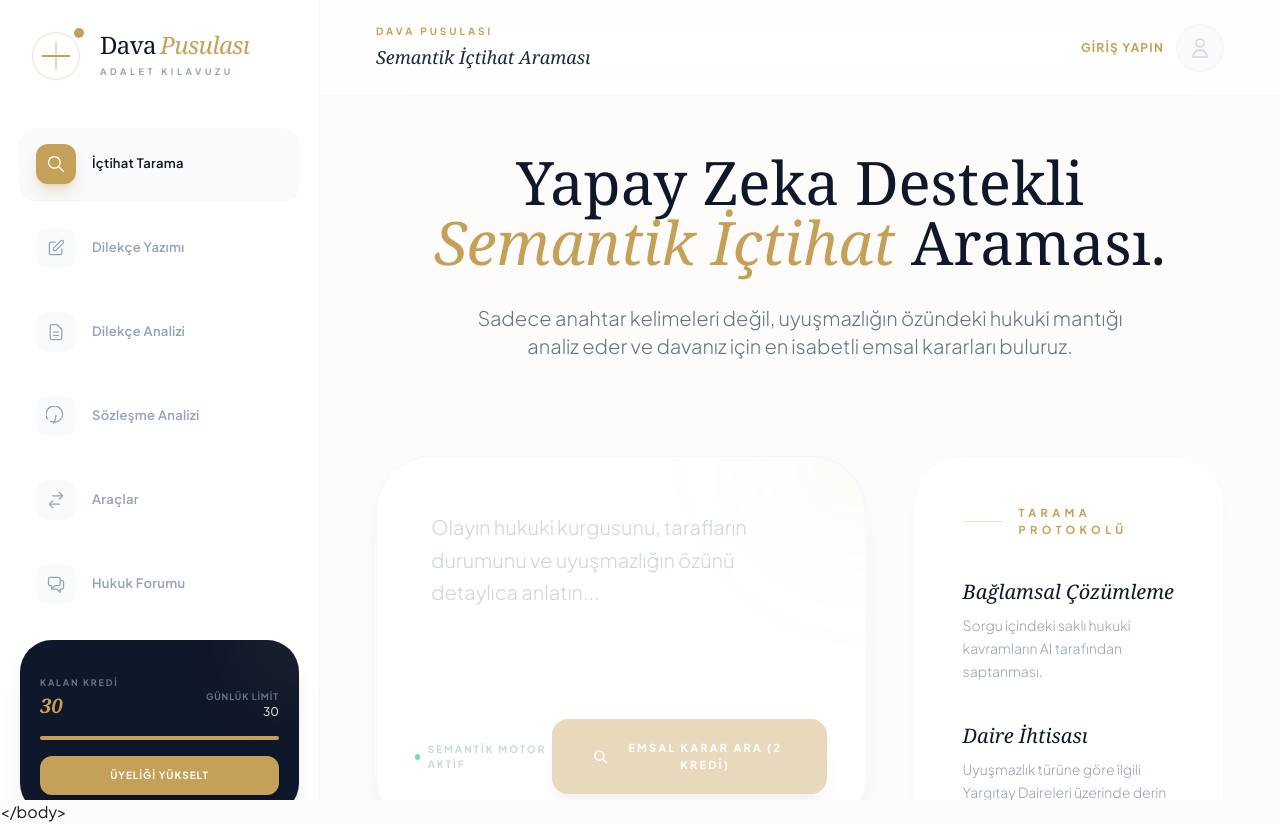
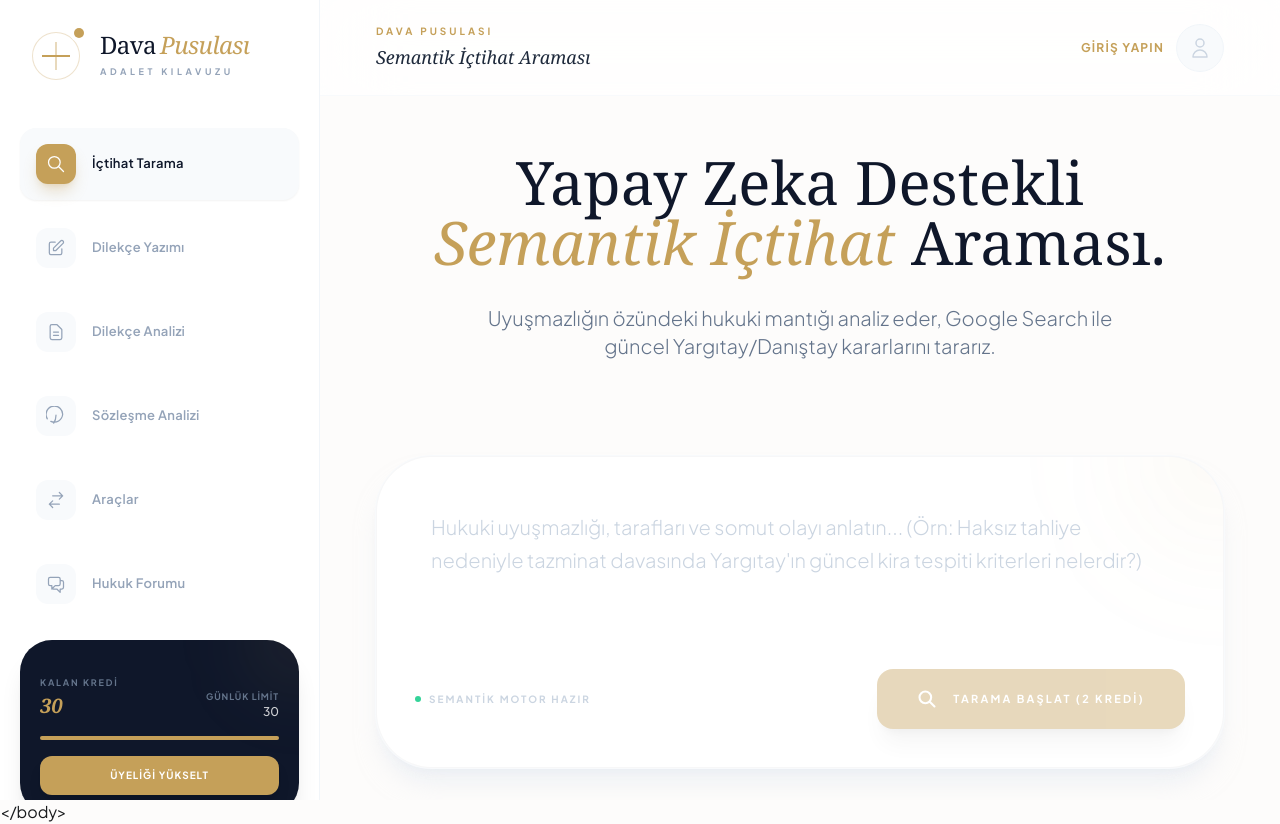
Before and after one commit to avefesavran-ux/dava-pusulasi, a React (Vite) app: page / in a window 1280 px wide. Built offline with nearby package versions, Linux system fonts and the light colour scheme.

Commit message:
Update SearchComponent.tsx

```diff
--- a/components/SearchComponent.tsx
+++ b/components/SearchComponent.tsx
@@ -1,7 +1,6 @@
 
 import React, { useState } from 'react';
 import { performSemanticSearch } from '../services/geminiService';
-import { CaseResult } from '../types';
 
 interface SearchComponentProps {
   deductCredit: (amount?: number) => void;
@@ -11,28 +10,39 @@ interface SearchComponentProps {
 const SearchComponent: React.FC<SearchComponentProps> = ({ deductCredit, creditsRemaining }) => {
   const [query, setQuery] = useState('');
   const [loading, setLoading] = useState(false);
-  const [results, setResults] = useState<CaseResult[]>([]);
+  const [report, setReport] = useState<string | null>(null);
   const [error, setError] = useState('');
 
   const handleSearch = async (e: React.FormEvent) => {
     e.preventDefault();
-    if (!query.trim() || creditsRemaining < 2) return;
+    if (!query.trim()) return;
+    if (creditsRemaining < 2) {
+        setError('Yetersiz kredi. Günlük limitiniz dolmuş görünüyor.');
+        return;
+    }
 
     setLoading(true);
+    setReport(null);
     setError('');
+
     try {
       const data = await performSemanticSearch(query);
-      setResults(data);
+      if (!data || data.length < 50) {
+        throw new Error("Yetersiz sonuç.");
+      }
+      setReport(data);
       deductCredit(2);
     } catch (err) {
-      setError('Arama sırasında bir hata oluştu. Lütfen tekrar deneyin.');
+      setError('İçtihat veri tabanına erişilirken bir hata oluştu. Lütfen sorgunuzu biraz daha detaylandırarak tekrar deneyin.');
     } finally {
       setLoading(false);
     }
   };
 
-  const copyToClipboard = (text: string) => {
-    navigator.clipboard.writeText(text);
+  const copyToClipboard = () => {
+    if (!report) return;
+    navigator.clipboard.writeText(report);
+    alert('İçtihat raporu panoya kopyalandı.');
   };
 
   return (
@@ -43,134 +53,96 @@ const SearchComponent: React.FC<SearchComponentProps> = ({ deductCredit, credits
           Yapay Zeka Destekli <span className="italic text-[#C5A059]">Semantik İçtihat</span> Araması.
         </h2>
         <p className="text-lg lg:text-xl text-slate-500 font-light leading-relaxed max-w-2xl mx-auto">
-          Sadece anahtar kelimeleri değil, uyuşmazlığın özündeki hukuki mantığı analiz eder ve davanız için en isabetli emsal kararları buluruz.
+          Uyuşmazlığın özündeki hukuki mantığı analiz eder, Google Search ile güncel Yargıtay/Danıştay kararlarını tararız.
         </p>
       </div>
 
-      {/* Interface Grid */}
-      <div className="grid grid-cols-1 lg:grid-cols-5 gap-12 items-start max-w-6xl mx-auto">
-        {/* Search Input Area */}
-        <div className="lg:col-span-3 space-y-8">
-          <div className="luxury-card rounded-[3.5rem] p-1.5 bg-white shadow-xl shadow-slate-200/50 hover:shadow-2xl hover:shadow-[#C5A059]/5 transition-all duration-700 ring-1 ring-slate-50 relative overflow-hidden">
+      {/* Interface Area */}
+      <div className="max-w-6xl mx-auto">
+        <div className="luxury-card rounded-[3.5rem] p-1.5 bg-white shadow-xl shadow-slate-200/50 hover:shadow-2xl hover:shadow-[#C5A059]/5 transition-all duration-700 ring-1 ring-slate-50 relative overflow-hidden mb-12">
           <div className="absolute top-0 right-0 w-48 h-48 bg-[#C5A059]/5 rounded-full -mr-24 -mt-24 blur-3xl" aria-hidden="true"></div>
           <form onSubmit={handleSearch} className="relative z-10">
-              <label htmlFor="semantic-search" className="sr-only">Hukuki olay özeti veya uyuşmazlık detayı girin</label>
             <textarea
-                id="semantic-search"
               value={query}
               onChange={(e) => setQuery(e.target.value)}
-                placeholder="Olayın hukuki kurgusunu, tarafların durumunu ve uyuşmazlığın özünü detaylıca anlatın..."
-                className="w-full p-12 pr-12 rounded-[3.3rem] bg-transparent focus:outline-none min-h-[250px] text-xl font-light placeholder:text-slate-300 transition-all border-none resize-none leading-relaxed"
+              placeholder="Hukuki uyuşmazlığı, tarafları ve somut olayı anlatın... (Örn: Haksız tahliye nedeniyle tazminat davasında Yargıtay'ın güncel kira tespiti kriterleri nelerdir?)"
+              className="w-full p-12 pr-12 rounded-[3.3rem] bg-transparent focus:outline-none min-h-[200px] text-xl font-light placeholder:text-slate-300 transition-all border-none resize-none leading-relaxed"
             />
             <div className="p-8 pt-0 flex justify-between items-center">
                <div className="flex gap-4">
                   <span className="flex items-center gap-2 text-[10px] uppercase font-black text-slate-300 tracking-[0.2em]">
-                      <span className="w-1.5 h-1.5 bg-emerald-400 rounded-full animate-pulse"></span>
-                      Semantik Motor Aktif
+                    <span className={`w-1.5 h-1.5 rounded-full ${loading ? 'bg-[#C5A059] animate-ping' : 'bg-emerald-400'}`}></span>
+                    {loading ? 'Yüksek Mahkeme Kararları Taranıyor...' : 'Semantik Motor Hazır'}
                   </span>
                </div>
                <button
                  type="submit"
-                   disabled={loading || !query.trim() || creditsRemaining < 2}
-                   className="px-10 py-5 bg-[#C5A059] text-white font-black rounded-2xl shadow-xl hover:bg-slate-900 transition-all duration-500 disabled:opacity-40 disabled:cursor-not-allowed flex items-center justify-center gap-4 text-[11px] tracking-[0.2em] uppercase active:scale-95 border border-[#C5A059]/30"
+                 disabled={loading || !query.trim()}
+                 className="px-10 py-5 bg-[#C5A059] text-white font-black rounded-2xl shadow-xl hover:bg-slate-900 transition-all duration-500 disabled:opacity-40 flex items-center justify-center gap-4 text-[11px] tracking-[0.2em] uppercase active:scale-95"
                >
                  {loading ? (
-                      <svg className="animate-spin h-5 w-5" viewBox="0 0 24 24" aria-hidden="true"><circle className="opacity-25" cx="12" cy="12" r="10" stroke="currentColor" strokeWidth="4" fill="none"></circle><path className="opacity-75" fill="currentColor" d="M4 12a8 8 0 018-8V0C5.373 0 0 5.373 0 12h4zm2 5.291A7.962 7.962 0 014 12H0c0 3.042 1.135 5.824 3 7.938l3-2.647z"></path></svg>
+                    <svg className="animate-spin h-5 w-5" viewBox="0 0 24 24"><circle className="opacity-25" cx="12" cy="12" r="10" stroke="currentColor" strokeWidth="4" fill="none"></circle><path className="opacity-75" fill="currentColor" d="M4 12a8 8 0 018-8V0C5.373 0 0 5.373 0 12h4zm2 5.291A7.962 7.962 0 014 12H0c0 3.042 1.135 5.824 3 7.938l3-2.647z"></path></svg>
                  ) : (
-                      <svg className="w-5 h-5" fill="none" stroke="currentColor" viewBox="0 0 24 24" aria-hidden="true"><path strokeLinecap="round" strokeLinejoin="round" strokeWidth="2.5" d="M21 21l-6-6m2-5a7 7 0 11-14 0 7 7 0 0114 0z" /></svg>
+                    <svg className="w-5 h-5" fill="none" stroke="currentColor" viewBox="0 0 24 24"><path strokeLinecap="round" strokeLinejoin="round" strokeWidth="2.5" d="M21 21l-6-6m2-5a7 7 0 11-14 0 7 7 0 0114 0z" /></svg>
                  )}
-                   <span className="font-bold">Emsal Karar Ara (2 Kredi)</span>
+                 <span>Tarama Başlat (2 Kredi)</span>
                </button>
             </div>
           </form>
         </div>
-        </div>
-
-        {/* Methodology Sidebar */}
-        <aside className="lg:col-span-2 space-y-10" aria-label="Tarama Yöntemimiz">
-          <div className="luxury-card rounded-[3rem] p-12 space-y-10 border border-slate-50">
-            <h5 className="text-[11px] uppercase tracking-[0.4em] font-black text-[#C5A059] flex items-center gap-4">
-              <span className="w-12 h-[1px] bg-[#C5A059]/30"></span>
-              Tarama Protokolü
-            </h5>
-            <div className="space-y-10">
-              {[
-                { title: 'Bağlamsal Çözümleme', desc: 'Sorgu içindeki saklı hukuki kavramların AI tarafından saptanması.' },
-                { title: 'Daire İhtisası', desc: 'Uyuşmazlık türüne göre ilgili Yargıtay Daireleri üzerinde derin odak.' },
-                { title: 'Güncellik Denetimi', desc: 'İçtihatların yürürlükteki mevzuat ile uyumluluk kontrolü.' }
-              ].map((item, i) => (
-                <div key={i} className="group cursor-default">
-                  <p className="font-serif italic text-xl text-slate-900 mb-2 group-hover:text-[#C5A059] transition-colors duration-500">{item.title}</p>
-                  <p className="text-sm text-slate-400 font-light leading-relaxed">{item.desc}</p>
-                </div>
-              ))}
-            </div>
-          </div>
-        </aside>
-      </div>
 
         {error && (
-        <div className="max-w-4xl mx-auto p-6 bg-red-50 text-red-800 rounded-3xl border border-red-100/50 text-sm text-center reveal" role="alert">
+          <div className="p-6 bg-red-50 text-red-800 rounded-3xl border border-red-100/50 text-sm text-center mb-12 animate-pulse">
             {error}
           </div>
         )}
 
-      {/* Results Section */}
-      <section className="max-w-6xl mx-auto space-y-16" aria-label="Arama Sonuçları">
-        {results.length > 0 && (
-          <div className="flex items-center gap-6 px-4">
-            <h3 className="text-[11px] uppercase tracking-[0.6em] font-black text-slate-900">Bulgular & Emsaller</h3>
-            <div className="flex-1 h-[1px] bg-gradient-to-r from-slate-100 via-[#C5A059]/20 to-slate-100"></div>
+        {/* Report Result Section */}
+        {report && (
+          <div className="space-y-12 reveal">
+            <div className="flex items-center justify-between px-8">
+              <h3 className="text-[11px] uppercase tracking-[0.6em] font-black text-slate-900">🔍 Semantik İçtihat Raporu</h3>
+              <button
+                onClick={copyToClipboard}
+                className="text-[10px] uppercase font-bold text-[#C5A059] hover:underline tracking-widest"
+              >
+                Raporu Kopyala
+              </button>
+            </div>
+
+            <article className="luxury-card p-16 lg:p-24 rounded-[4rem] bg-white relative overflow-hidden">
+               <div className="absolute top-0 right-0 w-64 h-64 bg-slate-50 rounded-full -mr-32 -mt-32 blur-3xl opacity-50"></div>
+               <div className="relative z-10 prose prose-slate max-w-none">
+                  <div className="font-serif text-xl lg:text-2xl leading-[1.9] text-slate-800 whitespace-pre-wrap text-justify selection:bg-[#C5A059]/20">
+                    {report}
+                  </div>
+               </div>
+
+               <div className="mt-20 pt-10 border-t border-slate-50 text-center">
+                  <p className="text-[10px] text-slate-400 font-light italic max-w-lg mx-auto leading-relaxed">
+                    ⚠️ Bu rapor yapay zeka tarafından Google Search verileri kullanılarak hazırlanmış bir ön mütalaadır. Karar numaralarını resmi kaynaklardan teyit etmeniz önerilir.
+                  </p>
+               </div>
+            </article>
           </div>
         )}
 
-        <div className="grid grid-cols-1 gap-12">
-          {results.map((item, idx) => (
-            <article key={item.id || idx} className="luxury-card p-14 rounded-[4rem] reveal group hover:border-[#C5A059]/20 transition-all duration-700 bg-white">
-              <div className="flex flex-col lg:flex-row justify-between items-start gap-12 mb-12">
-                <div className="space-y-6">
-                  <span className="inline-block px-5 py-2 bg-[#C5A059]/5 text-[#C5A059] text-[10px] font-bold rounded-full uppercase tracking-[0.2em] border border-[#C5A059]/10">
-                    {item.court}
-                  </span>
-                  <h4 className="text-3xl lg:text-5xl font-serif text-slate-900 group-hover:text-[#C5A059] transition-colors duration-700 leading-tight">
-                    {item.basisNo} <span className="text-slate-200 mx-2 font-light">/</span> {item.decisionNo}
-                  </h4>
-                  <div className="flex items-center gap-6 text-xs text-slate-400 font-medium">
-                    <span className="flex items-center gap-2">
-                      <svg className="w-4 h-4" fill="none" stroke="currentColor" viewBox="0 0 24 24" aria-hidden="true"><path strokeLinecap="round" strokeLinejoin="round" strokeWidth="1.5" d="M8 7V3m8 4V3m-9 8h10M5 21h14a2 2 0 002-2V7a2 2 0 00-2-2H5a2 2 0 00-2 2v12a2 2 0 002 2z"/></svg>
-                      Karar Tarihi: {item.date || '—'}
-                    </span>
+        {/* Loading State Overlay (Optional enhancement) */}
+        {loading && (
+          <div className="text-center py-20 animate-pulse">
+            <div className="w-16 h-16 border-4 border-[#C5A059] border-t-transparent rounded-full mx-auto mb-8 animate-spin"></div>
+            <p className="font-serif italic text-2xl text-slate-400">Arşiv taranıyor, emsal kararlar analiz ediliyor...</p>
           </div>
+        )}
+
+        {/* Placeholder / Empty State */}
+        {!report && !loading && (
+          <div className="text-center py-20 opacity-20">
+            <svg className="w-20 h-20 mx-auto mb-6 text-slate-300" fill="none" stroke="currentColor" viewBox="0 0 24 24"><path strokeLinecap="round" strokeLinejoin="round" strokeWidth="1" d="M12 6.253v13m0-13C10.832 5.477 9.246 5 7.5 5S4.168 5.477 3 6.253v13C4.168 18.477 5.754 18 7.5 18s3.332.477 4.5 1.253m0-13C13.168 5.477 14.754 5 16.5 5c1.747 0 3.332.477 4.5 1.253v13C19.832 18.477 18.247 18 16.5 18c-1.746 0-3.332.477-4.5 1.253" /></svg>
+            <p className="font-serif italic text-2xl">Yapay zeka asistanınız sorgunuzu bekliyor...</p>
           </div>
-                <button
-                  onClick={() => copyToClipboard(item.citation)}
-                  aria-label="Karar özetini kopyala"
-                  className="w-full lg:w-auto px-10 py-5 bg-slate-900 text-white hover:bg-[#C5A059] rounded-2xl text-[11px] font-bold uppercase tracking-widest transition-all duration-700 shadow-xl shadow-slate-900/10 active:scale-95 whitespace-nowrap"
-                >
-                  Dilekçeye Kopyala
-                </button>
+        )}
       </div>
-
-              <div className="relative p-12 lg:p-16 bg-[#FDFCFB] rounded-[3.5rem] border border-slate-50 mb-12 group-hover:border-[#C5A059]/10 transition-all duration-700">
-                <div className="absolute top-10 left-10 text-[10rem] font-serif text-[#C5A059]/5 leading-none select-none" aria-hidden="true">“</div>
-                <p className="text-xl lg:text-2xl font-serif text-slate-700 leading-relaxed italic relative z-10 text-justify">
-                  {item.summary}
-                </p>
-              </div>
-
-              <div className="flex items-start gap-8 p-10 bg-slate-50/50 rounded-[3rem] border border-slate-50 group-hover:bg-white group-hover:border-[#C5A059]/10 transition-all duration-700">
-                <div className="w-14 h-14 bg-white rounded-2xl flex items-center justify-center flex-shrink-0 shadow-sm border border-slate-100 group-hover:border-[#C5A059]/20">
-                  <svg className="w-7 h-7 text-[#C5A059]" fill="none" stroke="currentColor" viewBox="0 0 24 24" aria-hidden="true"><path strokeLinecap="round" strokeLinejoin="round" strokeWidth="1.5" d="M13 16h-1v-4h-1m1-4h.01M21 12a9 9 0 11-18 0 9 9 0 0118 0z" /></svg>
-                </div>
-                <div>
-                  <p className="text-[10px] uppercase tracking-[0.4em] font-black text-[#C5A059] mb-3">İlişkilendirme Analizi</p>
-                  <p className="text-lg text-slate-500 leading-relaxed font-light text-justify">{item.relevanceReason}</p>
-                </div>
-              </div>
-            </article>
-          ))}
-        </div>
-      </section>
     </div>
   );
 };
```
Lines whose indentation alone changed are shown as unchanged.
